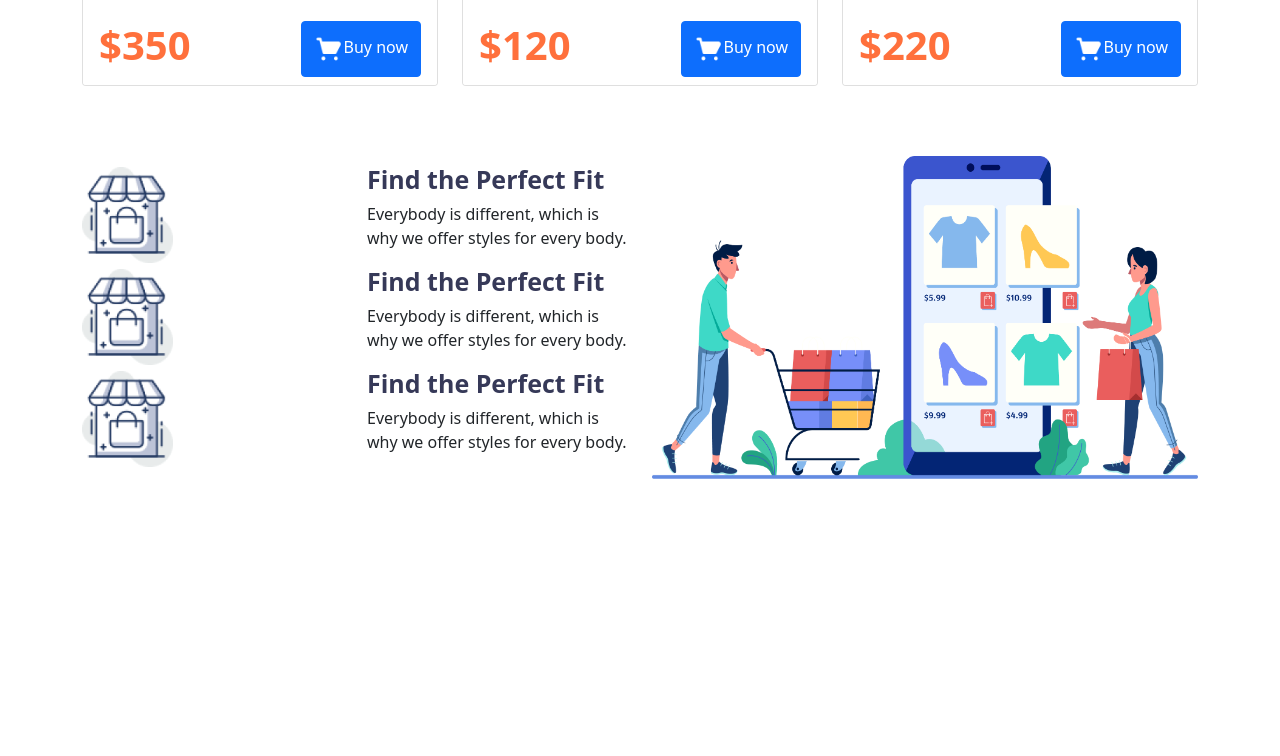
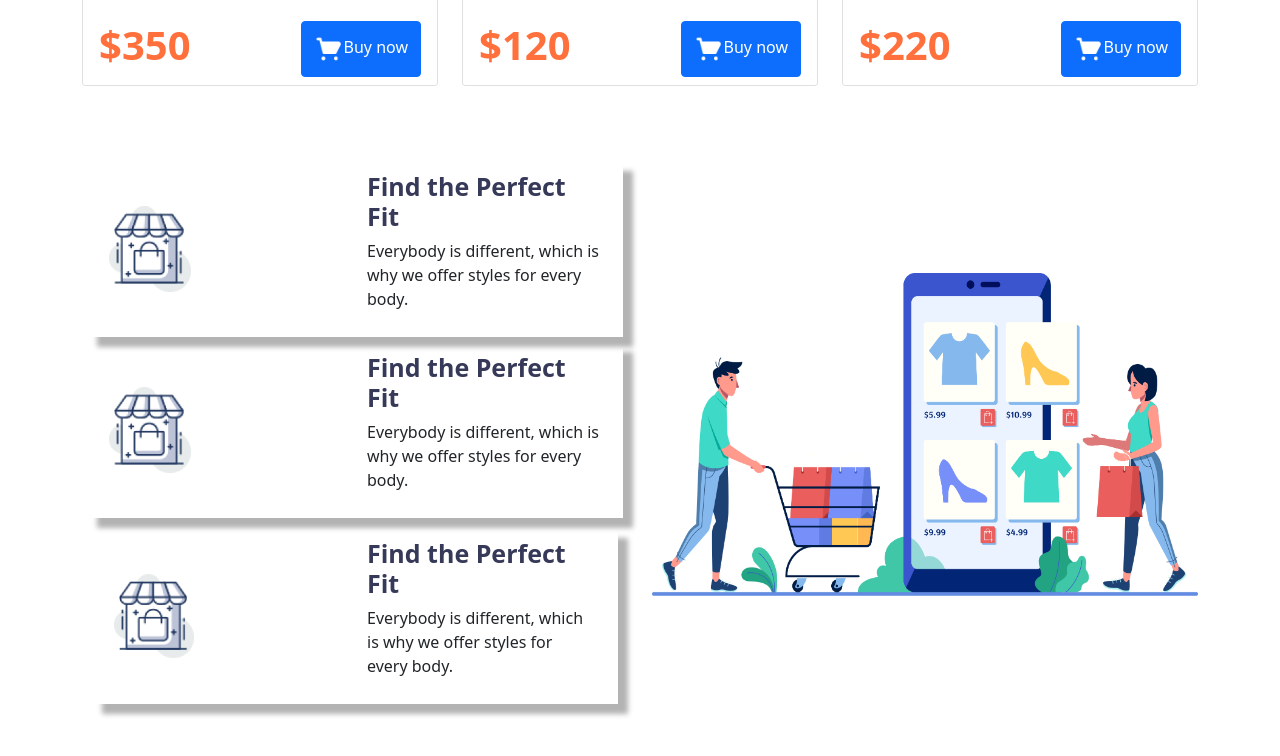
Before and after one commit to Tashrif-Ahmed/assignment-two, a plain HTML site: page index.html in a window 1280 px wide. Shown: the part 2260-3016 px from the top of the page. Before the commit the page ends 2809 px from the top, so only its background shows below. Drawn offline with nearby package versions, Linux system fonts and the light colour scheme.

Commit message:
first commit

```diff
--- a/index.html
+++ b/index.html
@@ -174,7 +174,7 @@
     <div class="row d-flex align-items-center ">
       <div class=" col-md-6">
 
-        <div class="div row d-flex align-items-center ">
+        <div style="box-shadow: 10px 10px 5px rgb(179, 179, 179); padding: 10px; margin: 5px;" class="div row d-flex align-items-center ">
           <div class="col-md-6 ">
             <img style="width:35%;" src="icon/image 12.png" alt="">
           </div>
@@ -184,7 +184,7 @@
           </div>
         </div>
 
-        <div class="div row d-flex align-items-center ">
+        <div style="box-shadow: 10px 10px 5px rgb(179, 179, 179); padding: 10px; margin: 5px;" class="div row d-flex align-items-center ">
           <div class="col-md-6 ">
             <img style="width:35%;" src="icon/image 12.png" alt="">
           </div>
@@ -194,7 +194,7 @@
           </div>
         </div>
 
-        <div class="div row d-flex align-items-center ">
+        <div style="box-shadow: 10px 10px 5px rgb(179, 179, 179); padding: 10px; margin: 10px;" class="div row d-flex align-items-center ">
           <div class="col-md-6 ">
             <img style="width:35%;" src="icon/image 12.png" alt="">
           </div>
```
